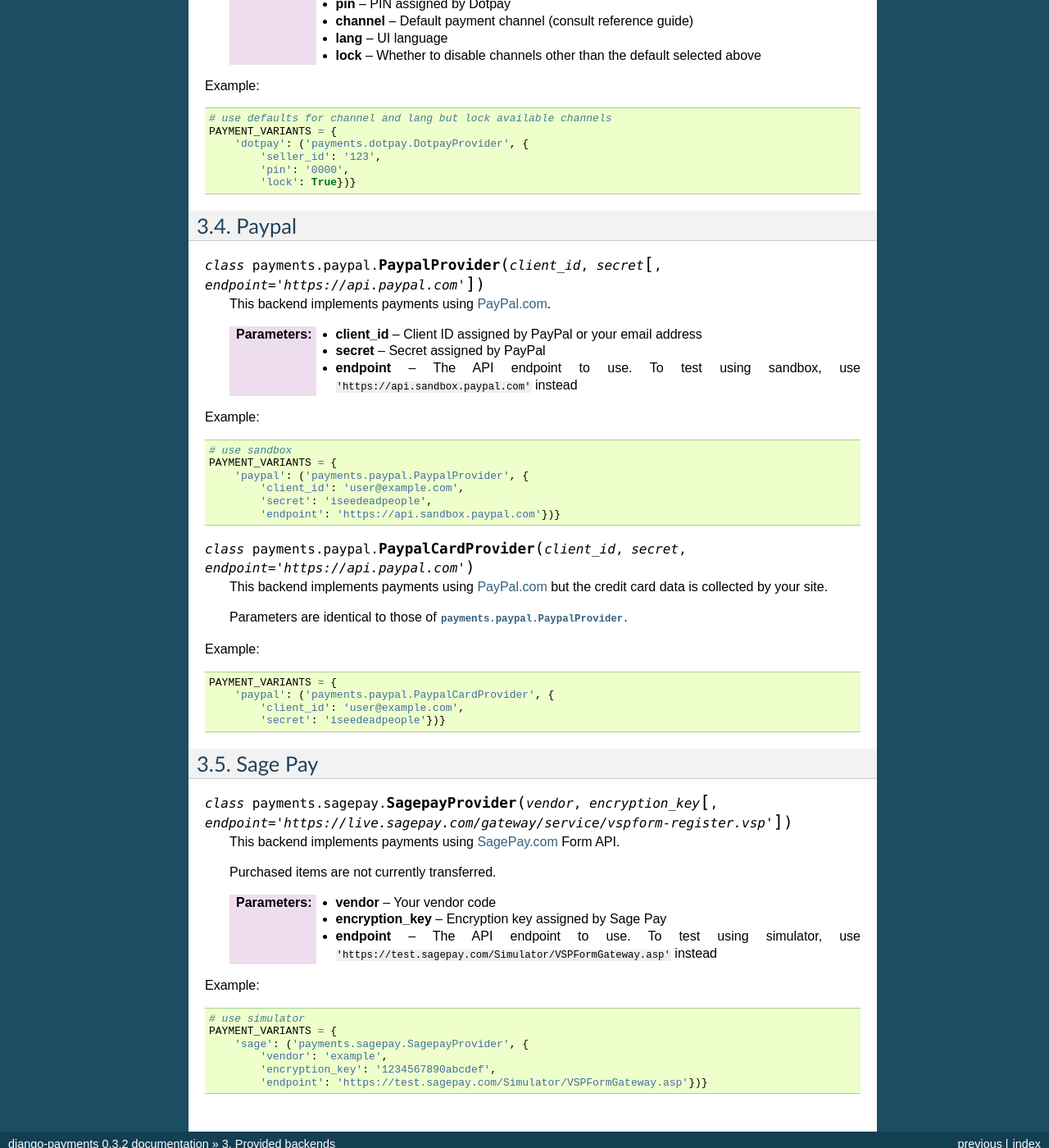
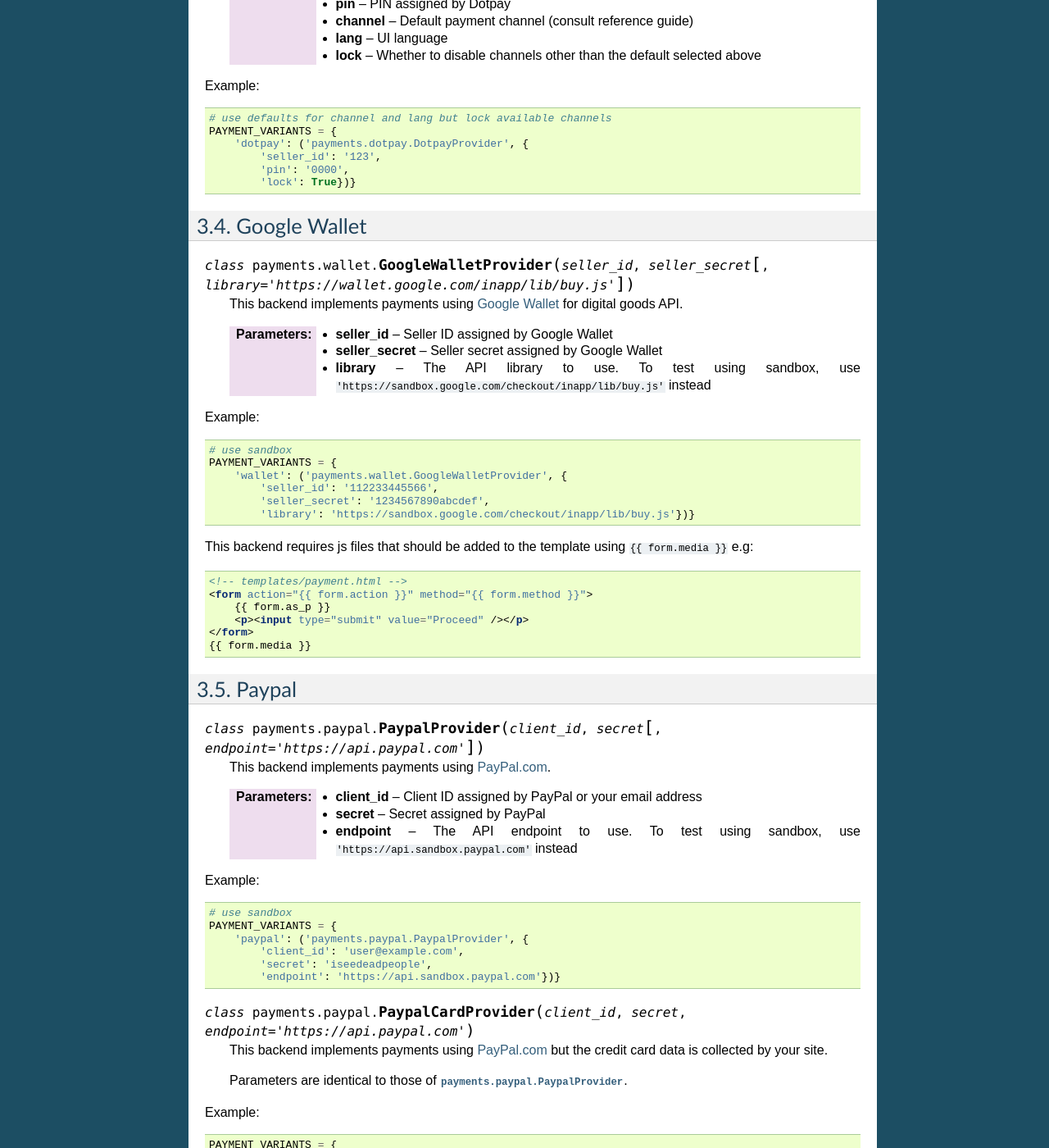
Before and after one commit to jazzband/django-payments, a Sphinx documentation site: the page built from doc/modules.rst, in a window 1280 px wide and 1400 px high, scrolled down 937 px. Shown: the whole window at 82% size. Built offline with Sphinx 7.4.7, drawn with Linux system fonts in a browser that asks for light colours; some of the changed text lies outside the part shown.

Commit message:
Add docs for wallet backend

```diff
--- a/doc/modules.rst
+++ b/doc/modules.rst
@@ -60,6 +60,36 @@
            'pin': '0000',
            'lock': True})}
 
+Google Wallet
+--------
+
+.. class:: payments.wallet.GoogleWalletProvider(seller_id, seller_secret[, library='https://wallet.google.com/inapp/lib/buy.js'])
+
+   This backend implements payments using `Google Wallet <https://developers.google.com/commerce/wallet/digital/>`_ for digital goods API.
+
+   :param seller_id: Seller ID assigned by Google Wallet
+   :param seller_secret: Seller secret assigned by Google Wallet
+   :param library: The API library to use. To test using sandbox, use ``'https://sandbox.google.com/checkout/inapp/lib/buy.js'`` instead
+
+Example::
+
+   # use sandbox
+   PAYMENT_VARIANTS = {
+       'wallet': ('payments.wallet.GoogleWalletProvider', {
+           'seller_id': '112233445566',
+           'seller_secret': '1234567890abcdef',
+           'library': 'https://sandbox.google.com/checkout/inapp/lib/buy.js'})}
+
+This backend requires js files that should be added to the template using ``{{ form.media }}`` e.g:
+
+.. code-block:: html
+
+      <!-- templates/payment.html -->
+      <form action="{{ form.action }}" method="{{ form.method }}">
+          {{ form.as_p }}
+          <p><input type="submit" value="Proceed" /></p>
+      </form>
+      {{ form.media }}
 
 Paypal
 ------
```
